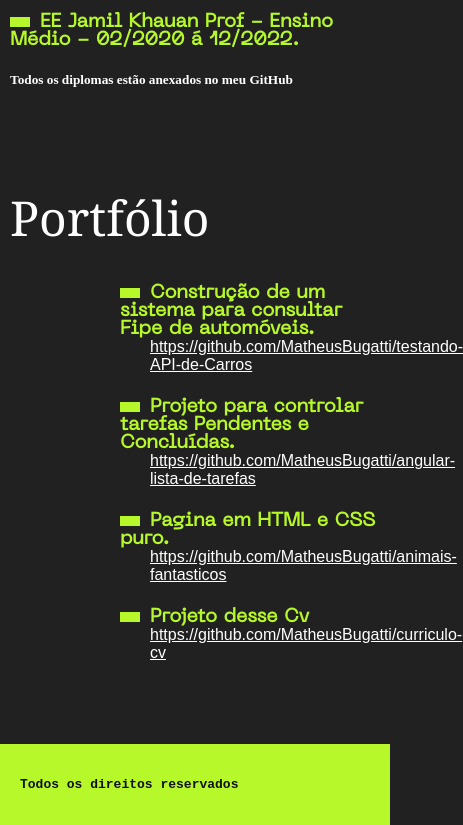
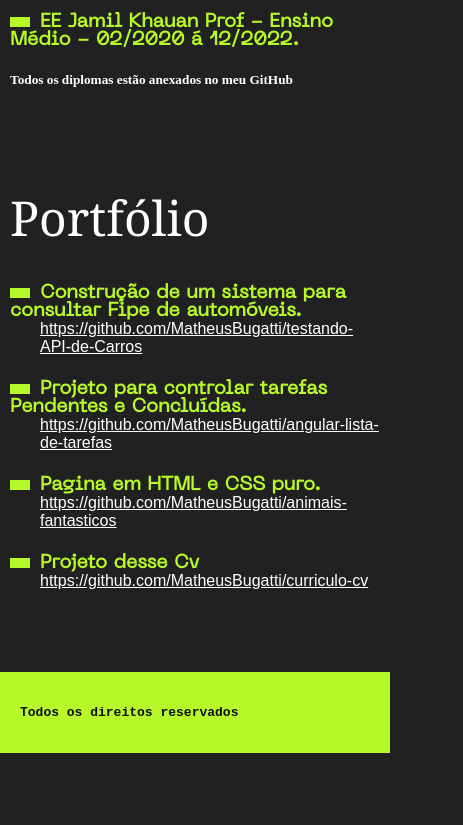
Before and after one commit to MatheusBugatti/curriculo-cv, a plain HTML site: page index.html in a window 390 px wide. Shown: the part 2821-3646 px from the top of the page, 463 px wide, since content can reach past the window. After the commit the page ends 3574 px from the top, so only its background shows below. Drawn offline with Linux system fonts and the light colour scheme.

Commit message:
style(style.css) corrigindo grid dos projetos

```diff
--- a/assets/css/style.css
+++ b/assets/css/style.css
@@ -201,6 +201,9 @@ body {
     .formacoes-lista {
         grid-column: 1/3;
     }
+    .projetos-lista {
+        grid-column: 1/4
+    }
     .grid-section h1{
         font-size: 3rem;
     }
```
